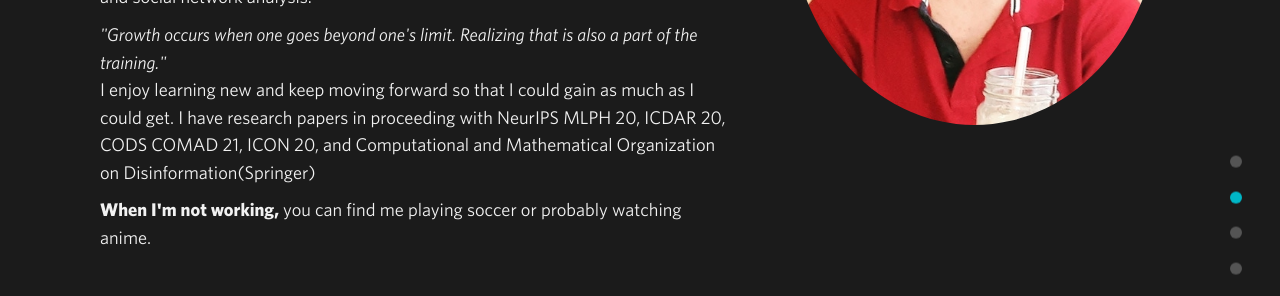
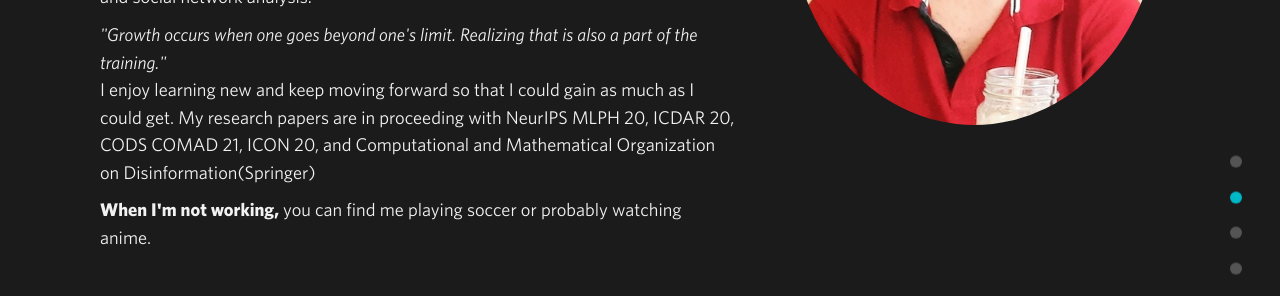
Before and after one commit to sumit6597/sumit6597.github.io, a Jekyll site: the page built from index.html, in a window 1280 px wide and 900 px high, scrolled down 1223 px. Shown: the part 181-477 px from the top of the window. Built offline with Jekyll 4.4.1, drawn with Linux system fonts in a browser that asks for light colours; nearby versions of some CDN libraries.

Commit message:
Update about.html

```diff
--- a/_includes/about.html
+++ b/_includes/about.html
@@ -8,7 +8,7 @@
         <img class="headshot" src="img/pic.jpg" alt="headshot">
         <div class="about-text-wrapper">
           <p class="about-text"><strong>I'm currently a senior year student at Birla Institute of Technology, Mesra</strong> pursuing computer science and engineering. I have worked in related fields like artificial intelligence, software engineering, and data mining. For the past few years, I have been motivated by the following question: What are the powers of data-driven approaches in multidisciplinary domains of artificial intelligence? This question led to independent lines of work that include optimizing algorithms and applying deep learning methods to solve research problems for healthcare analytics and social network analysis. </p>
-          <p class="about-text"><cite>"Growth occurs when one goes beyond one's limit. Realizing that is also a part of the training."</cite><br>I enjoy learning new and keep moving forward so that I could gain as much as I could get. I have research papers in proceeding with NeurIPS MLPH 20, ICDAR 20, CODS COMAD 21, ICON 20, and Computational and Mathematical Organization on Disinformation(Springer) </p>
+          <p class="about-text"><cite>"Growth occurs when one goes beyond one's limit. Realizing that is also a part of the training."</cite><br>I enjoy learning new and keep moving forward so that I could gain as much as I could get. My research papers are in proceeding with NeurIPS MLPH 20, ICDAR 20, CODS COMAD 21, ICON 20, and Computational and Mathematical Organization on Disinformation(Springer) </p>
           <p class="about-text"><strong>When I'm not working,</strong> you can find me playing soccer or probably watching anime.</p>
         </div>
       </div>
```
